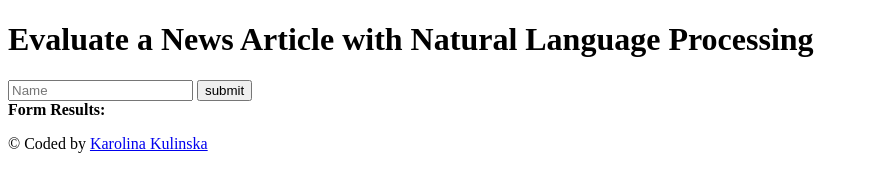
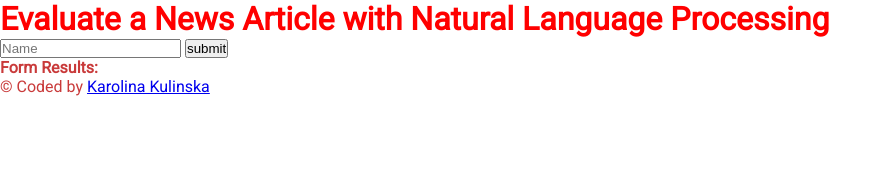
Before and after one commit to CarolinaFledgling/Evaluate-a-news-article-with-NLP, a website built with webpack: page src/client/views/index.html in a window 1280 px wide. Shown: the whole page, without its empty margins (0-892 px from the left). Built offline with nearby package versions, Linux system fonts and the light colour scheme.

Commit message:
install webpack

```diff
--- /dev/null
+++ b/src/client/styles/modules/reset.scss
@@ -0,0 +1,15 @@
+* {
+    box-sizing: border-box;
+    margin: 0;
+    padding: 0;
+}
+
+html {
+    font-family: 'Roboto', sans-serif;
+    font-size: 16px;
+    color: rgb(201, 58, 58);
+}
+
+h1{
+    color: red;
+}
--- a/src/client/views/index.html
+++ b/src/client/views/index.html
@@ -4,11 +4,8 @@
 <head>
     <meta charset="utf-8">
     <title>Evaluate a News Article with Natural Language Processing</title>
-    <link rel="stylesheet" href="/styles/resets.css">
-    <link rel="stylesheet" href="/styles/base.css">
-    <link rel="stylesheet" href="/styles/header.css">
-    <link rel="stylesheet" href="/styles/form.css">
-    <link rel="stylesheet" href="/styles/footer.css">
+    <link rel="preconnect" href="https://fonts.gstatic.com">
+    <link href="https://fonts.googleapis.com/css2?family=Roboto:wght@100;400&display=swap" rel="stylesheet">
 </head>
 
 <body>
@@ -39,6 +36,7 @@
         </p>
     </footer>
 
+    <script src="/src/client/index.js" type="text/javascript"></script>
 </body>
 
 </html>
```
Also changed, not shown: package.json (+8 -1 lines), src/client/index.js (+12 -0 lines), src/client/styles/modules/base.scss (added), src/client/styles/modules/footer.scss (added), src/client/styles/modules/form.scss (added), src/client/styles/modules/header.scss (added), webpack.config.js (added), 1 other file.
